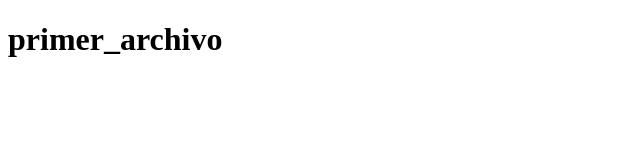
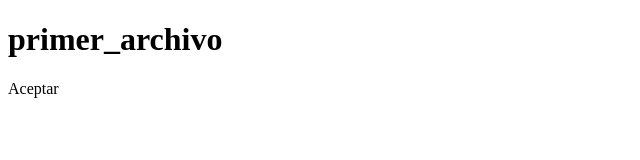
Before and after one commit to ddec8276-boop/programa-git, a plain HTML site: page index.html in a window 1280 px wide. Shown: the full height of the page, 0-640 px from the left. Drawn offline with Linux system fonts and the light colour scheme.

Commit message:
boton en html

```diff
--- a/index.html
+++ b/index.html
@@ -7,5 +7,14 @@
 </head>
 <body>
     <h1>primer_archivo</h1>
+    <div class="btn-sencillo" role="button" onclick="ejecutarAccion()">
+        Aceptar
+    </div>
+
+    <script>
+        function ejecutarAccion() {
+            console.log("Botón presionado");
+        }
+    </script>
 </body>
 </html>
```
